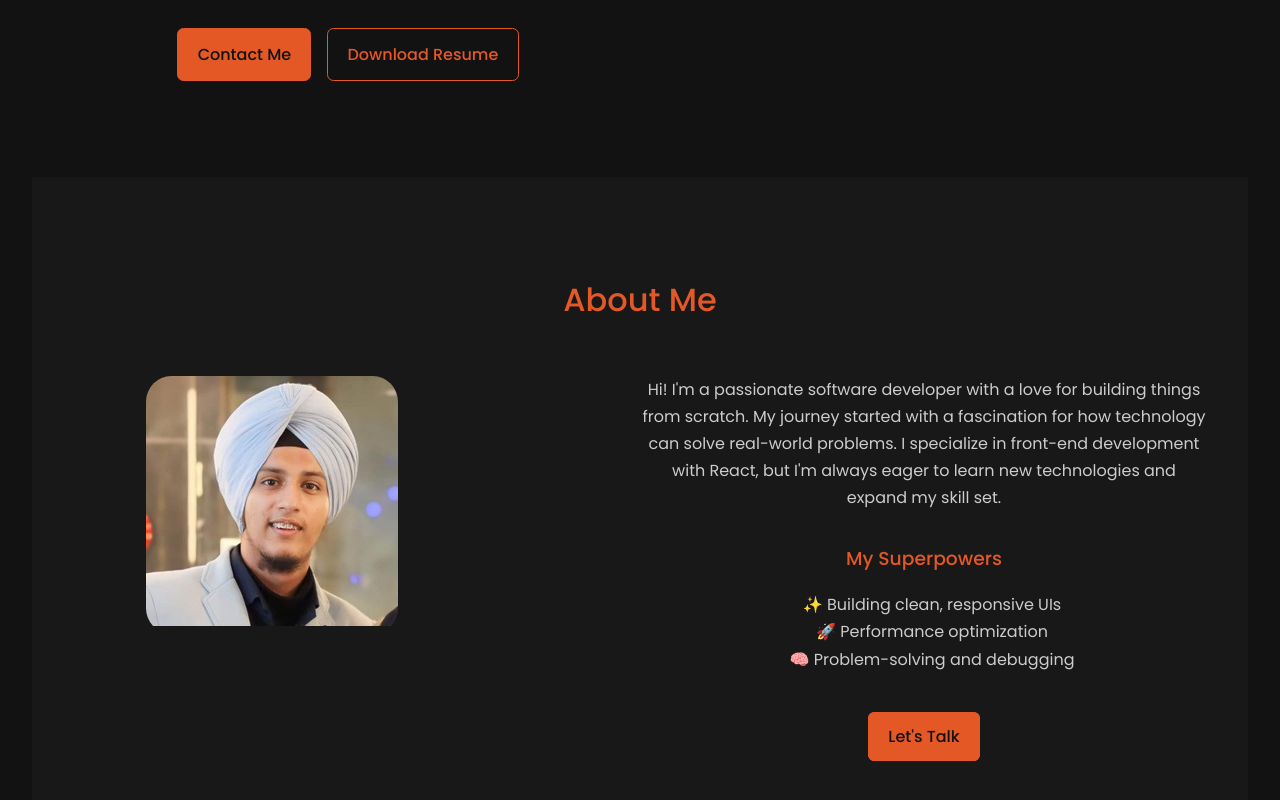
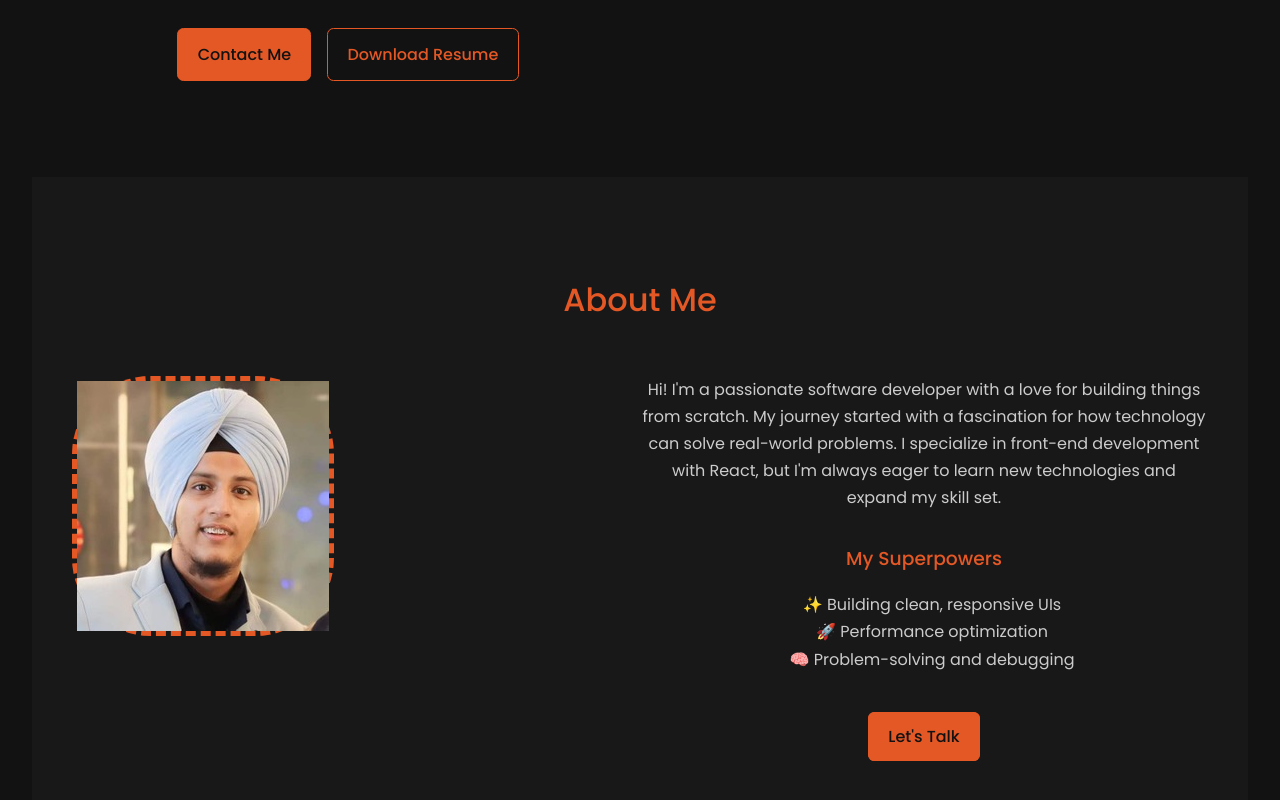
Before and after one commit to gagan13singh/My-Portfolio, a React (Vite) app: page / in a window 1280 px wide. Shown: the part 520-1320 px from the top of the page. Built offline with nearby package versions, Linux system fonts and the light colour scheme.

Commit message:
changes in about.css

```diff
--- a/src/components/About.css
+++ b/src/components/About.css
@@ -13,33 +13,49 @@
   grid-template-columns: 35% 50%;
   gap: 15%;
 }
-
+.img{
+  border-radius: inherit;
+  height: 350px;
+  width: 350px;
+}
 .about__me {
-  width: 100px;
+  width: 200px;
   aspect-ratio: 1;
-  border-radius: 2rem;
+  border-radius: 30%;
   /* background: linear-gradient(45deg, transparent, var(--color-primary), transparent); */
   display: grid;
   place-items: center;
 }
 
 .about__me-image {
-  border-radius: 10% 10% 10% 10%;
-  overflow: hidden;
-  /* transform: rotate(10deg); */
+  border-radius: 30%;
+  border: 5px dashed #e45826;
+  /* overflow: hidden; */
   transition: var(--transition);
   position: center;
-  margin-left: 200px;
-  margin-top: auto;
+  margin-left:auto;
+
+  width: 262px;
+
+  margin-left: auto;
+  margin-right: auto;
+  margin-bottom: 15px;
+  height:260px
 }
 
 .about__me-image:hover {
-  transform: rotate(0);
+  transform: rotate3d() ;
 }
 
 .about__content p {
-  margin-bottom: 2rem;
+
+  margin-left: auto;
+  margin-right: auto;
+  margin-top: auto;
+  /* margin-right: auto; */
+  margin-bottom: auto;
   color: var(--color-light);
+  align-content: center;
 }
 
 .about__content h3 {
```
